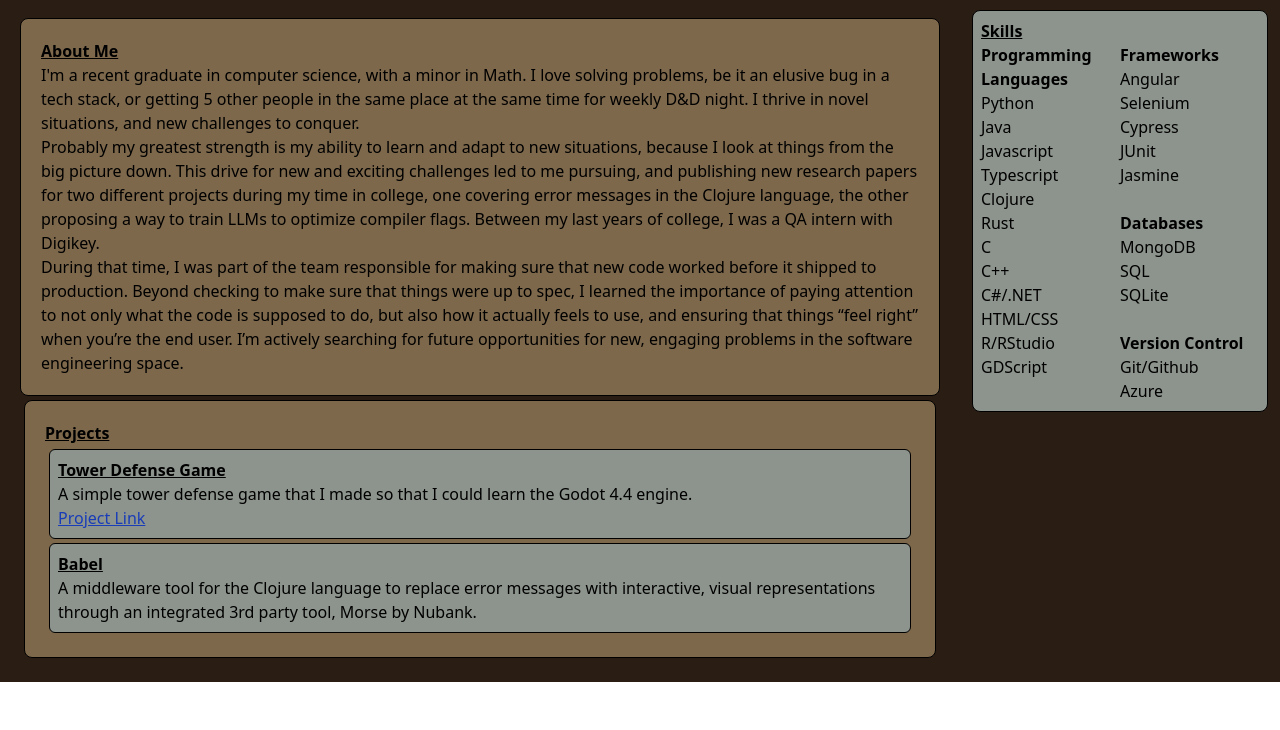
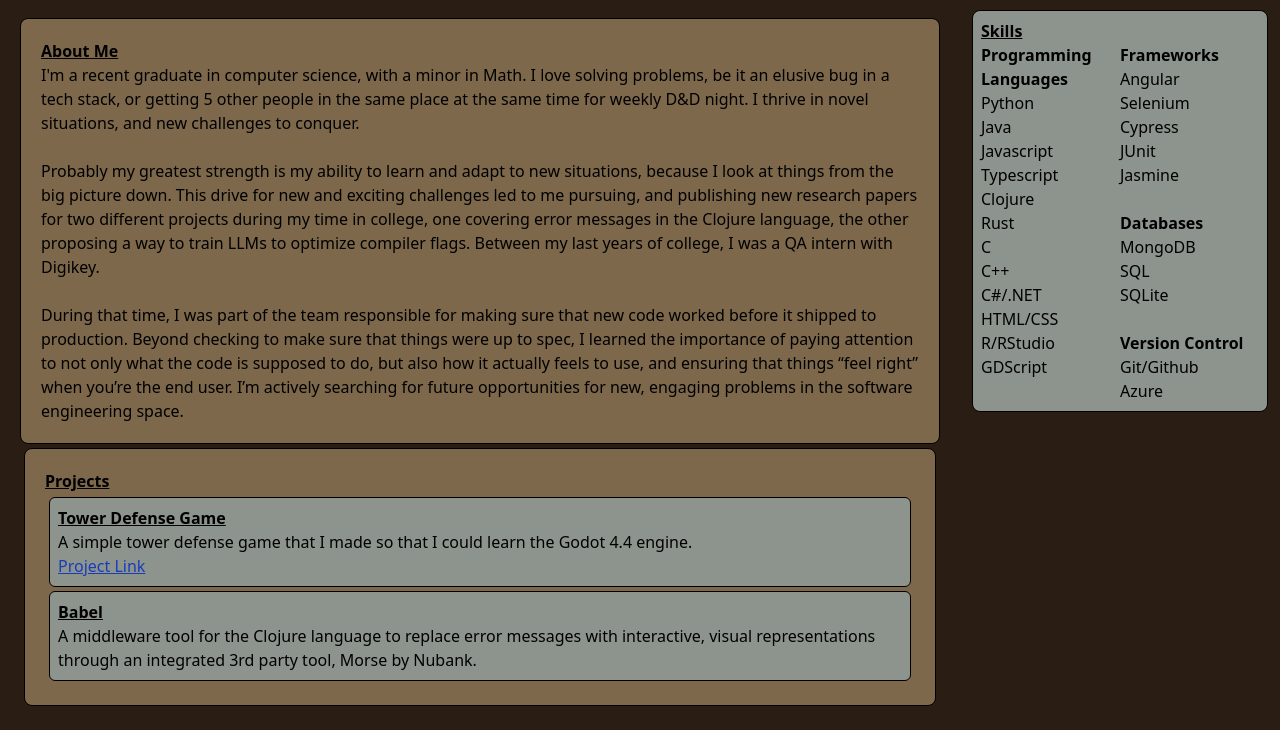
Before and after one commit to jpwalbran/Portfolio, a plain HTML site: page index.html in a window 1280 px wide. Shown: the part 199-929 px from the top of the page. Before the commit the page ends 881 px from the top, so only its background shows below. Drawn offline with Linux system fonts and the light colour scheme.

Commit message:
Change paragraph spacing
Updated the spacing in the "About Me" paragraphs.

```diff
--- a/index.html
+++ b/index.html
@@ -25,10 +25,10 @@
             <h2 class="font-bold underline">About Me</h2>
             I'm a recent graduate in computer science, with a minor in Math.
             I love solving problems, be it an elusive bug in a tech stack, or getting 5 other people in the same place at the same time for weekly D&D night.
-            I thrive in novel situations, and new challenges to conquer.<br>
+            I thrive in novel situations, and new challenges to conquer.<br><br>
             Probably my greatest strength is my ability to learn and adapt to new situations, because I look at things from the big picture down.
             This drive for new and exciting challenges led to me pursuing, and publishing new research papers for two different projects during my time in college, one covering error messages in the Clojure language, the other proposing a way to train LLMs to optimize compiler flags.
-            Between my last years of college, I was a QA intern with Digikey.<br>
+            Between my last years of college, I was a QA intern with Digikey.<br><br>
             During that time, I was part of the team responsible for making sure that new code worked before it shipped to production.
             Beyond checking to make sure that things were up to spec, I learned the importance of paying attention to not only what the code is supposed to do, but also how it actually feels to use, and ensuring that things “feel right” when you’re the end user.
             I’m actively searching for future opportunities for new, engaging problems in the software engineering space.
```
